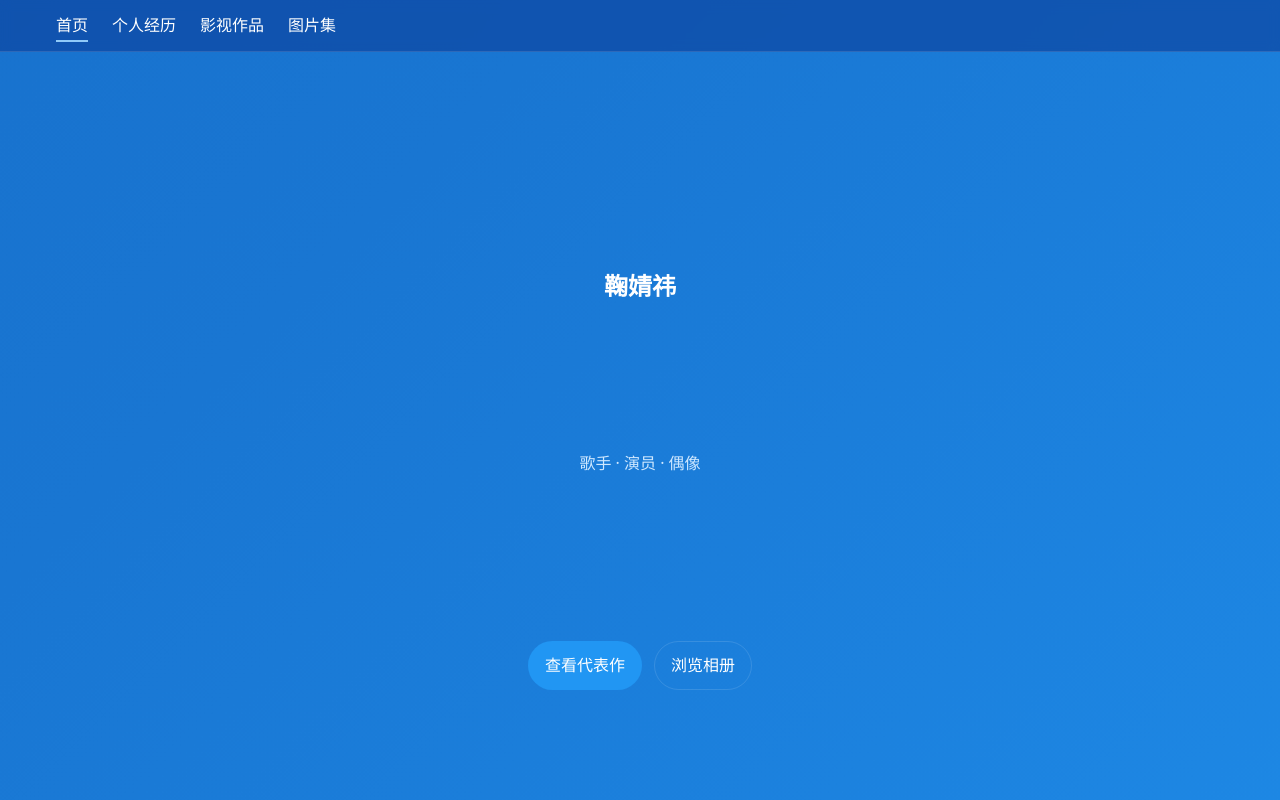
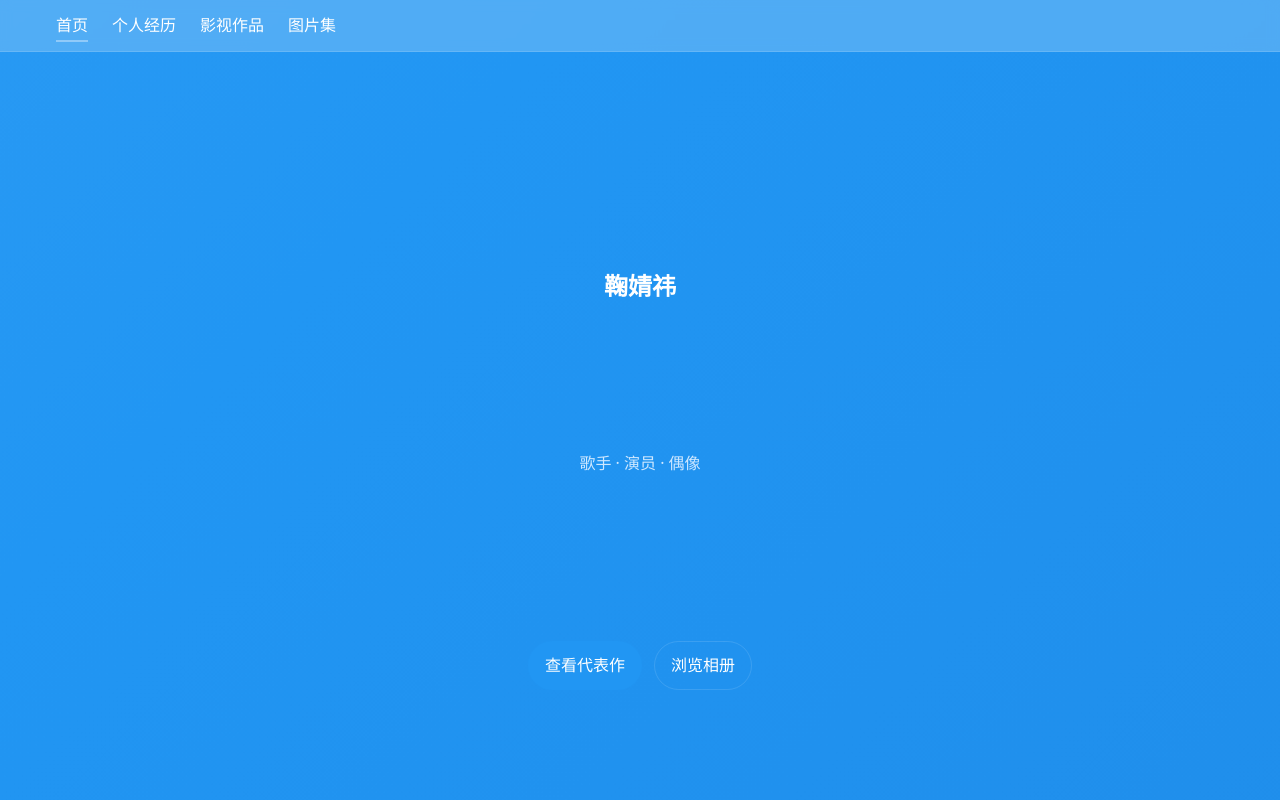
Before and after one commit to moon584/jjydeweb, a plain HTML site: page index.html in a window 1280 px wide. Shown: the top 800 px of the page. Drawn offline with Linux system fonts and the light colour scheme; a web font is replaced by a local one.

Commit message:
style: light blue gradient and button hover

```diff
--- a/style.css
+++ b/style.css
@@ -1,9 +1,16 @@
 /* 基础与主题 */
 * { box-sizing: border-box; }
 :root {
-  --bg1: #0d47a1; --bg2: #1565c0; --bg3: #1976d2; --bg4: #2196f3;
-  --text: #fff; --text-dim: #cfe8ff; --accent: #90caf9;
-  --card-bg: rgba(255,255,255,.08); --border: rgba(255,255,255,.12);
+  /* 更浅的蓝色渐变 */
+  --bg1: #64b5f6;
+  --bg2: #42a5f5;
+  --bg3: #2196f3;
+  --bg4: #1e88e5;
+  --text: #fff;
+  --text-dim: #cfe8ff;
+  --accent: #90caf9;
+  --card-bg: rgba(255,255,255,.08);
+  --border: rgba(255,255,255,.12);
 }
 html, body { height: 100%; }
 body {
@@ -18,7 +25,7 @@ body {
 .skip-link:focus{ left:16px; top:16px; width:auto; height:auto; padding:8px 12px; background:#000; color:#fff; border-radius:8px; }
 
 /* 导航 */
-.site-header{ position:sticky; top:0; z-index:10; backdrop-filter: blur(6px); background:rgba(13,71,161,.7); border-bottom:1px solid var(--border); }
+.site-header{ position:sticky; top:0; z-index:10; backdrop-filter: blur(6px); background:rgba(100,181,246,.7); border-bottom:1px solid var(--border); }
 .nav{ max-width:1200px; margin:0 auto; padding:12px 16px; display:flex; align-items:center; justify-content:space-between; }
 .nav__toggle{ display:none; border:1px solid var(--border); background:transparent; color:var(--text); padding:8px 12px; border-radius:10px; }
 .nav__list{ list-style:none; display:flex; gap:24px; margin:0; padding:0; }
@@ -57,10 +64,12 @@ body {
 
 /* CTA 与返回顶部 */
 .cta-row{ display:flex; gap:12px; justify-content:center; margin-top:16px; }
-.btn{ display:inline-block; padding:10px 16px; border-radius:999px; background:#2196f3; color:#fff; text-decoration:none; border:1px solid transparent; }
+.btn{ display:inline-block; padding:10px 16px; border-radius:999px; background:#2196f3; color:#fff; text-decoration:none; border:1px solid transparent; cursor:pointer; transition:background .3s ease; }
+.btn:hover{ background:#64b5f6; }
 .btn--ghost{ background:transparent; border-color:var(--border); }
+.btn--ghost:hover{ background:rgba(144,202,249,.15); }
 
-.back-to-top{ position:fixed; right:16px; bottom:16px; padding:10px 12px; border-radius:999px; border:1px solid var(--border); background:rgba(13,71,161,.75); color:#fff; opacity:0; pointer-events:none; transition:opacity .2s, transform .2s; transform: translateY(8px); }
+.back-to-top{ position:fixed; right:16px; bottom:16px; padding:10px 12px; border-radius:999px; border:1px solid var(--border); background:rgba(100,181,246,.75); color:#fff; opacity:0; pointer-events:none; transition:opacity .2s, transform .2s; transform: translateY(8px); }
 .back-to-top.show{ opacity:1; pointer-events:auto; transform:none; }
 
 /* 页脚 */
@@ -73,3 +82,7 @@ body {
   .nav__list.open{ display:flex; }
   .section{ padding:80px 16px; }
 }
+
+@media (max-width: 600px){
+  .cta-row{ flex-direction:column; }
+}
```
